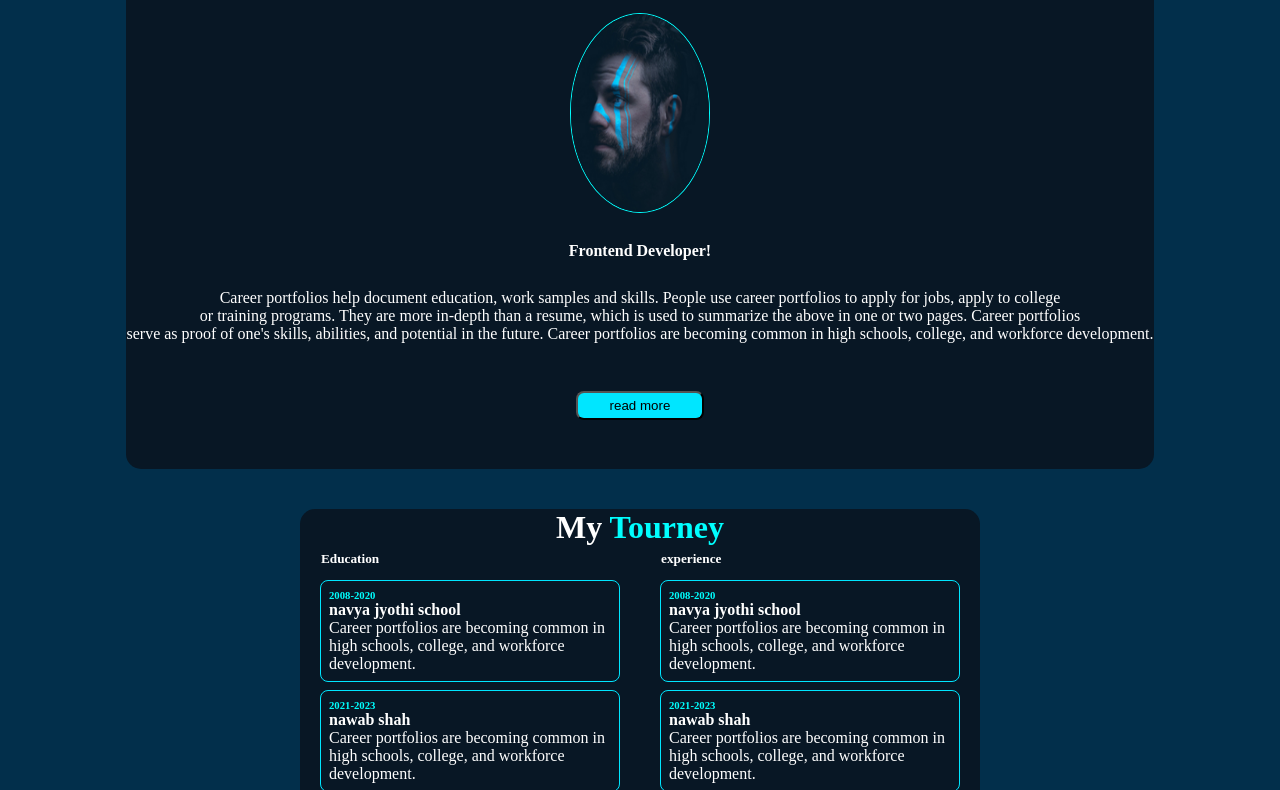
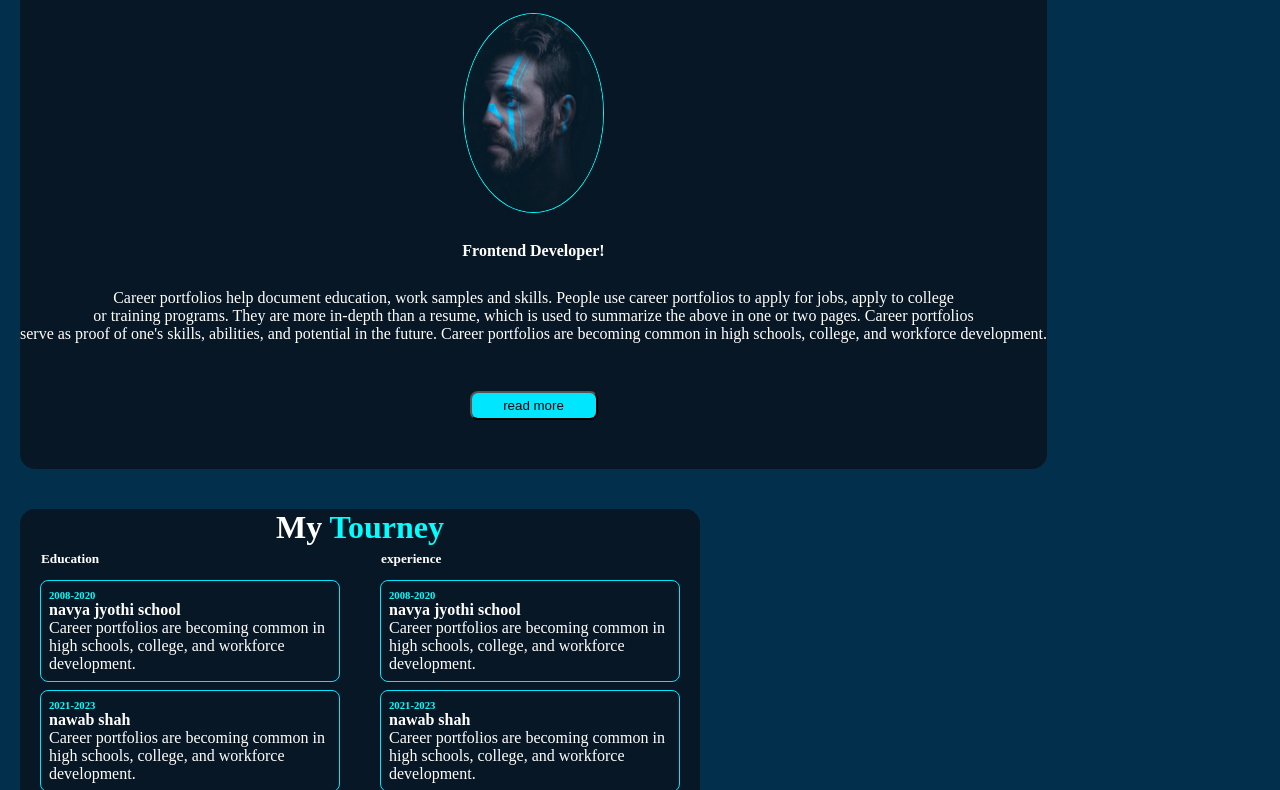
Before and after one commit to aavinash-7/PORT, a plain HTML site: page index.html in a window 1280 px wide. Shown: the part 699-1489 px from the top of the page. Drawn offline with Linux system fonts and the light colour scheme.

Commit message:
third commit

```diff
--- a/style.css
+++ b/style.css
@@ -10,7 +10,6 @@
     background-color:rgb(2, 47, 75);
     display: flex;
     flex-wrap: wrap;
-    justify-content: space-evenly;
  }
 .container1 ,.container2{
     background-color:#081725;
@@ -201,7 +200,7 @@ margin: 20px 0;
     margin-top: 4rem;
     margin-left: 1.5rem;
 }
-@media (max-width:500px) {
+@media (max-width:1200px) {
     .pic2{
         border: 1px solid aqua;
         border-radius: 50%;
```
